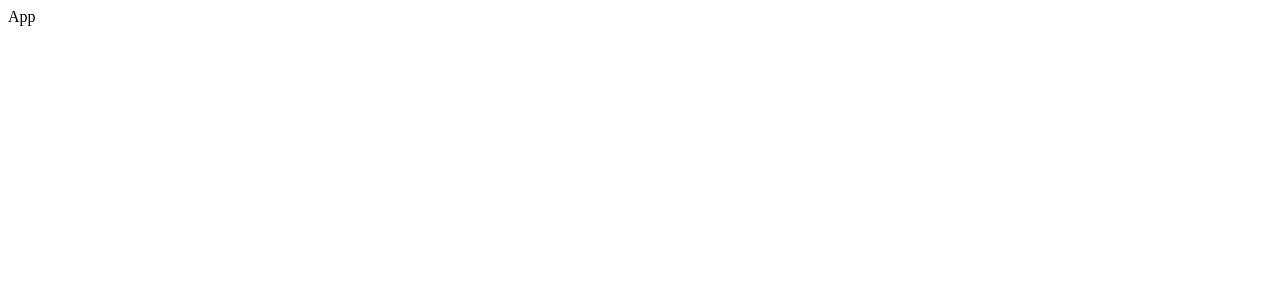
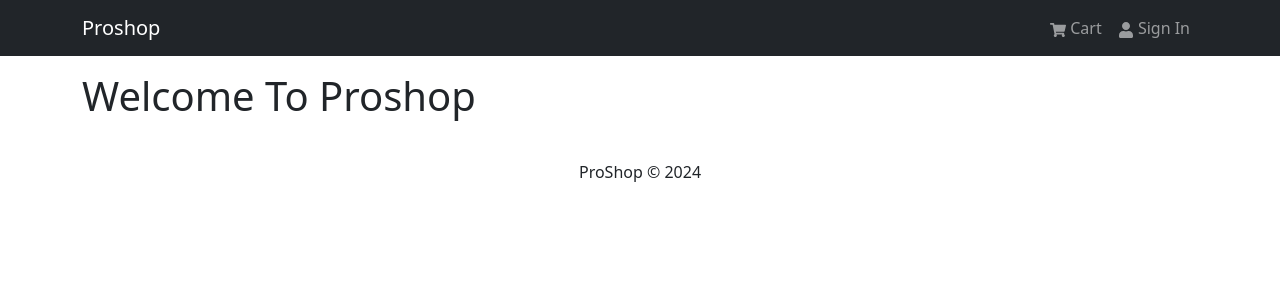
Before and after one commit to h3nrzi/proshop-mern, a React (Vite) app in the folder frontend/: page / in a window 1280 px wide. Shown: the top 300 px of the page. Built offline with nearby package versions, Linux system fonts and the light colour scheme.

Commit message:
Header & Footer Components

```diff
--- a/frontend/index.html
+++ b/frontend/index.html
@@ -5,7 +5,7 @@
   <meta charset="UTF-8" />
   <link rel="icon" type="image/svg+xml" href="/vite.svg" />
   <meta name="viewport" content="width=device-width, initial-scale=1.0" />
-  <title>Proshop</title>
+  <title>ProShop</title>
 </head>
 
 <body>
--- a/frontend/package.json
+++ b/frontend/package.json
@@ -10,8 +10,11 @@
     "preview": "vite preview"
   },
   "dependencies": {
+    "bootstrap": "^5.2.3",
     "react": "^18.2.0",
-    "react-dom": "^18.2.0"
+    "react-bootstrap": "^2.7.2",
+    "react-dom": "^18.2.0",
+    "react-icons": "^4.8.0"
   },
   "devDependencies": {
     "@types/react": "^18.2.37",
--- a/frontend/src/App.tsx
+++ b/frontend/src/App.tsx
@@ -1,5 +1,19 @@
+import { Container } from "react-bootstrap";
+import Header from "./components/Header";
+import Footer from "./components/Footer";
+
 const App = () => {
-  return <div>App</div>;
+  return (
+    <>
+      <Header />
+      <main className="py-3">
+        <Container>
+          <h1>Welcome To Proshop</h1>
+        </Container>
+      </main>
+      <Footer />
+    </>
+  );
 };
 
 export default App;
--- /dev/null
+++ b/frontend/src/components/Footer.tsx
@@ -0,0 +1,19 @@
+import { Container, Row, Col } from "react-bootstrap";
+
+const Footer = () => {
+  const currentYear = new Date().getFullYear();
+
+  return (
+    <footer>
+      <Container>
+        <Row>
+          <Col className="text-center py-3">
+            <p>ProShop &copy; {currentYear}</p>
+          </Col>
+        </Row>
+      </Container>
+    </footer>
+  );
+};
+
+export default Footer;
--- /dev/null
+++ b/frontend/src/components/Header.tsx
@@ -0,0 +1,27 @@
+import { Navbar, Nav, Container } from "react-bootstrap";
+import { FaShoppingCart, FaUser } from "react-icons/fa";
+
+const Header = () => {
+  return (
+    <header>
+      <Navbar bg="dark" variant="dark" expand="md" collapseOnSelect>
+        <Container>
+          <Navbar.Brand href="/">Proshop</Navbar.Brand>
+          <Navbar.Toggle aria-controls="basic-navbar-nav" />
+          <Navbar.Collapse id="basic-navbar-nav">
+            <Nav className="ms-auto">
+              <Nav.Link href="/cart">
+                <FaShoppingCart /> Cart
+              </Nav.Link>
+              <Nav.Link href="/login">
+                <FaUser /> Sign In
+              </Nav.Link>
+            </Nav>
+          </Navbar.Collapse>
+        </Container>
+      </Navbar>
+    </header>
+  );
+};
+
+export default Header;
--- a/frontend/src/main.tsx
+++ b/frontend/src/main.tsx
@@ -1,7 +1,8 @@
 import React from "react";
 import ReactDOM from "react-dom/client";
+import "./index.css";
+import "bootstrap/dist/css/bootstrap.min.css";
 import App from "./App.tsx";
-import "./index.css";
 
 ReactDOM.createRoot(document.getElementById("root")!).render(
   <React.StrictMode>
```
Also changed, not shown: 1 other file (tests, documents, lock files or other folders).
